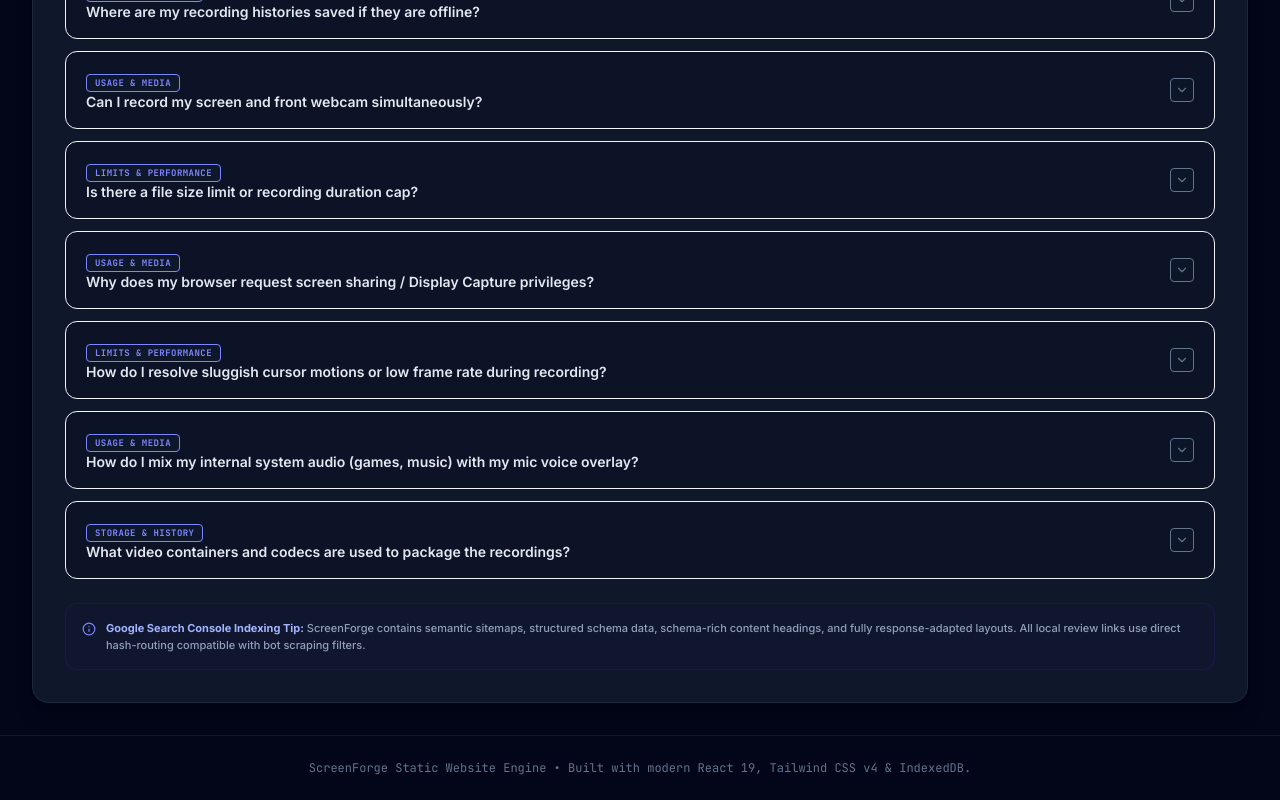
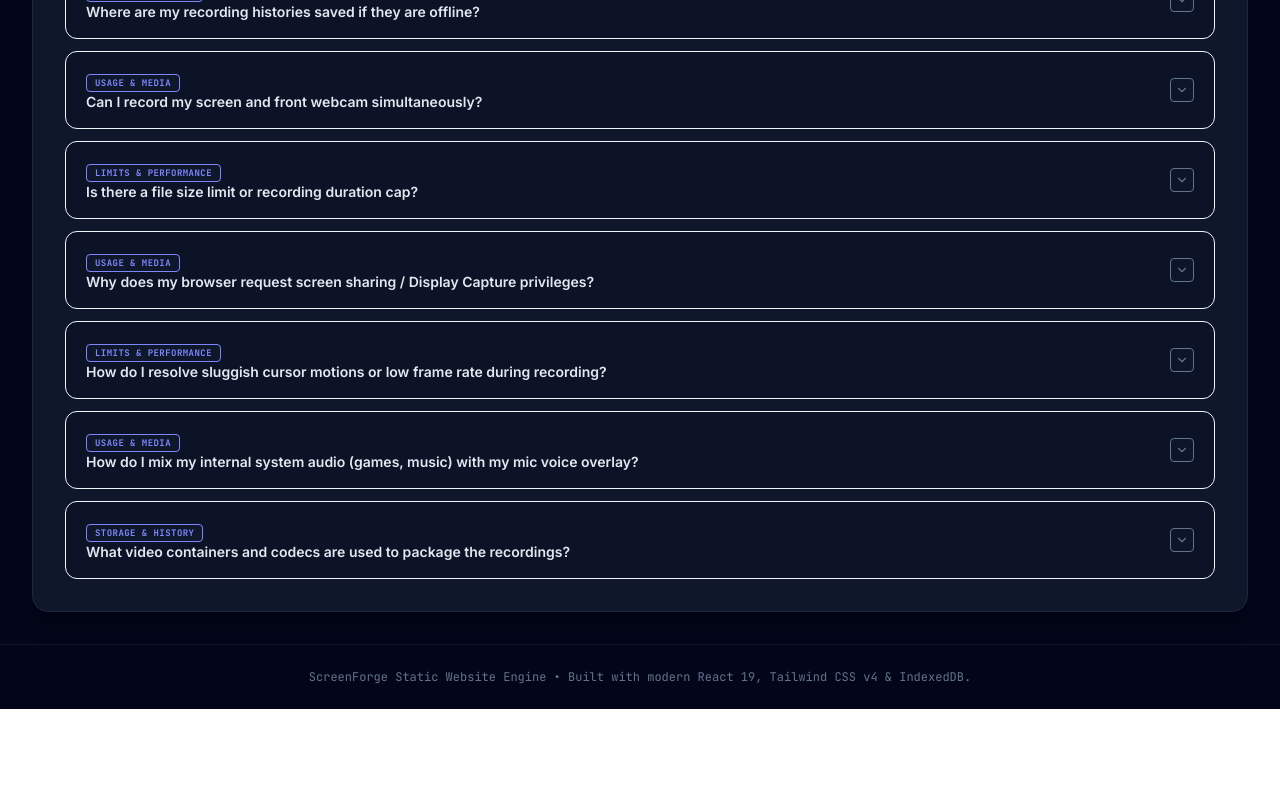
Before and after one commit to SMSNYDER81/ScreenForge, a React (Vite) app: page / in a window 1280 px wide. Shown: the part 4724-5524 px from the top of the page. After the commit the page ends 5433 px from the top, so only its background shows below. Built offline with nearby package versions, Linux system fonts and the light colour scheme.

Commit message:
feat: Remove SEO tip from FAQ
The SEO tip was outdated and no longer relevant to the application's current features. Removing it simplifies the FAQ section and improves user experience.

```diff
--- a/src/components/FAQSection.tsx
+++ b/src/components/FAQSection.tsx
@@ -155,13 +155,6 @@ export default function FAQSection() {
           </div>
         )}
       </div>
-
-      <div className="flex items-start gap-2.5 p-4 rounded-xl bg-indigo-950/10 border border-indigo-900/25">
-        <Info size={14} className="text-indigo-400 mt-0.5 shrink-0" />
-        <div className="text-[11px] leading-normal text-slate-400 font-medium">
-          <strong className="text-indigo-300">Google Search Console Indexing Tip:</strong> ScreenForge contains semantic sitemaps, structured schema data, schema-rich content headings, and fully response-adapted layouts. All local review links use direct hash-routing compatible with bot scraping filters.
-        </div>
-      </div>
     </section>
   );
 }
```
